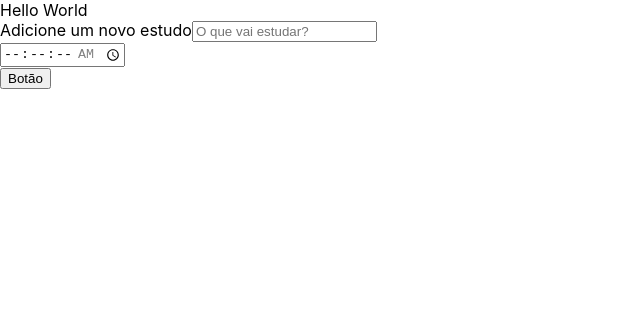
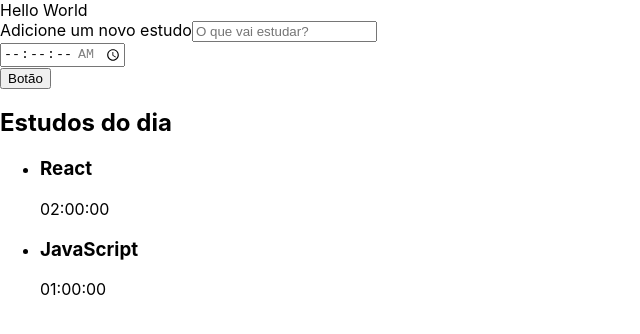
Before and after one commit to fernandiego/ReactTypescript, a React (Create React App) app in the folder react-typescript-alura/: page / in a window 1280 px wide. Shown: the top 334 px of the page, without its empty margins (0-640 px from the left). Built offline with nearby package versions, Linux system fonts and the light colour scheme.

Commit message:
Criada lista de tarefas

```diff
--- a/react-typescript-alura/src/App.tsx
+++ b/react-typescript-alura/src/App.tsx
@@ -1,12 +1,13 @@
 import React from 'react';
-import Botao from "./components/Botao";
 import Formulario from "./components/Formulario";
+import Lista from "./components/Lista";
 
 function App() {
     return (
         <div className="App">
             Hello World
             <Formulario></Formulario>
+            <Lista></Lista>
         </div>
     );
 }
--- /dev/null
+++ b/react-typescript-alura/src/components/Lista/index.tsx
@@ -0,0 +1,22 @@
+import React from "react";
+import './lista.css'
+
+function Lista() {
+    return(
+        <aside>
+            <h2>Estudos do dia</h2>
+            <ul>
+                <li>
+                    <h3>React</h3>
+                    <span>02:00:00</span>
+                </li>
+                <li>
+                    <h3>JavaScript</h3>
+                    <span>01:00:00</span>
+                </li>
+            </ul>
+        </aside>
+    )
+}
+
+export default Lista
```
Also changed, not shown: react-typescript-alura/src/components/Lista/lista.css (added).
